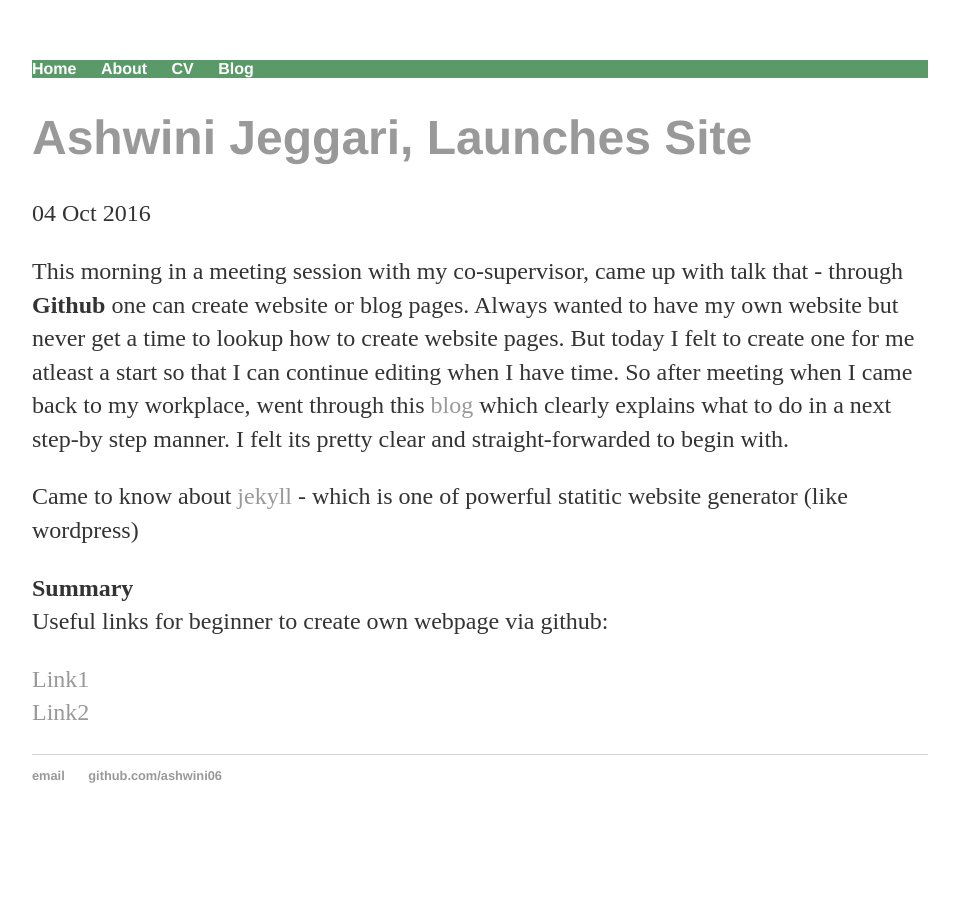
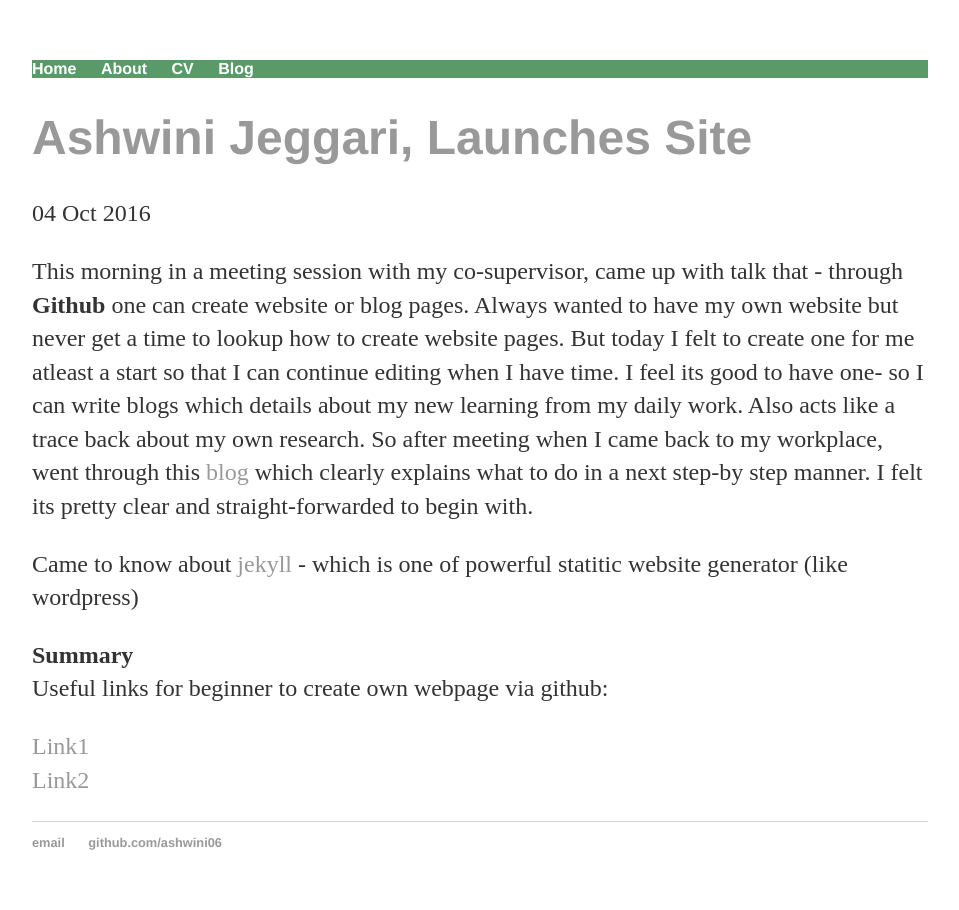
Before and after one commit to ashwini06/ashwini06.github.io, a Jekyll site: the page built from _posts/2016-10-04-ashwini-website-launched.md, in a window 1280 px wide. Shown: the whole page, without its empty margins (160-1119 px from the left). Built offline with Jekyll 4.4.1, drawn with Linux system fonts in a browser that asks for light colours.

Commit message:
Update 2016-10-04-ashwini-website-launched.md

```diff
--- a/_posts/2016-10-04-ashwini-website-launched.md
+++ b/_posts/2016-10-04-ashwini-website-launched.md
@@ -6,6 +6,8 @@ date: 2016-10-04
 
 This morning in a meeting session with my co-supervisor, came up with talk that - through **Github** one can create website or blog pages.
 Always wanted to have my own website but never get a time to lookup how to create website pages. But today I felt to create one for me atleast a start so that I can continue editing when I have time.
+I feel its good to have one- so I can write blogs which details about my new learning from my daily work.
+Also acts like a trace back about my own research.
 So after meeting when I came back to my workplace, went through this [blog](http://jmcglone.com/guides/github-pages) which clearly explains what to do in a next step-by step manner. I felt its pretty clear and straight-forwarded to begin with.
 
 Came to know about [jekyll](http://jekyllrb.com/docs/structure/)  - which is one of powerful statitic website generator (like wordpress)
```
